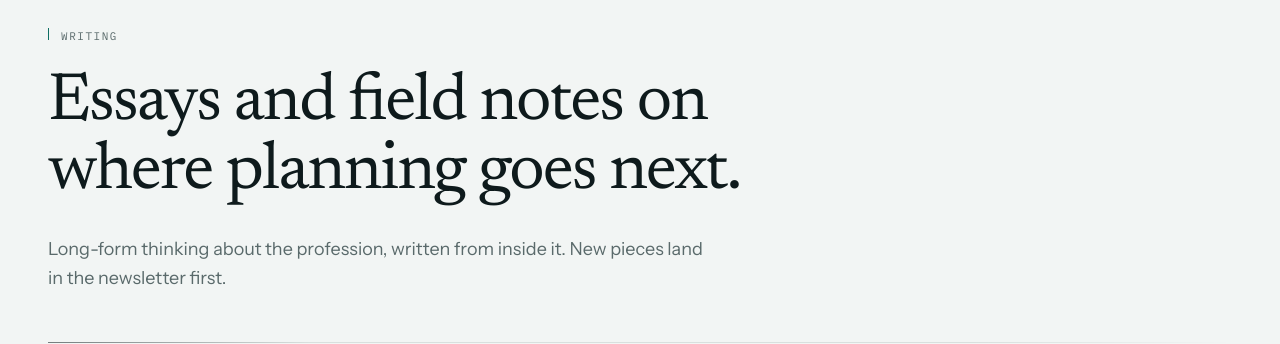
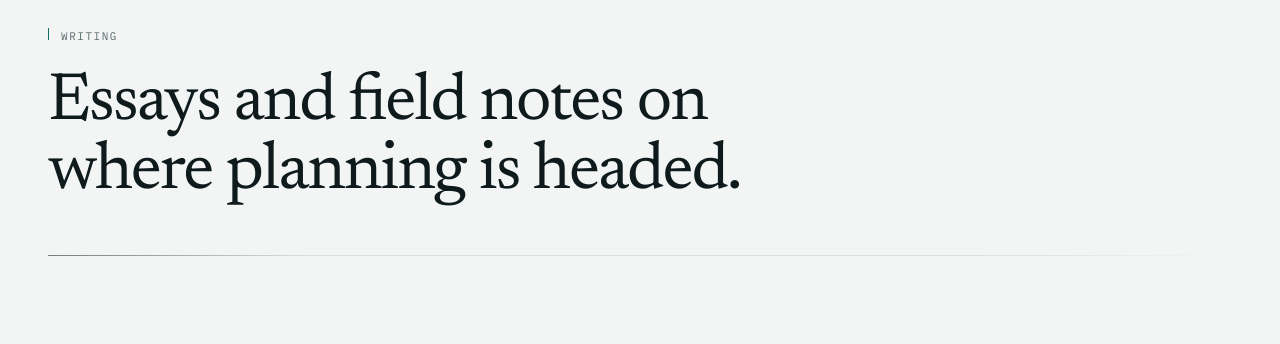
Before and after one commit to thefutureofplanning/The-Future-of-Planning, a Next.js app: page /articles in a window 1280 px wide. Shown: the part 145-489 px from the top of the page. Built offline with nearby package versions, Linux system fonts and the light colour scheme; no server answers.

Commit message:
Update Articles page header, remove lede paragraph

```diff
--- a/src/app/articles/page.tsx
+++ b/src/app/articles/page.tsx
@@ -30,8 +30,7 @@ export default function ArticlesPage({
     <>
       <PageHeader
         eyebrow="Writing"
-        title="Essays and field notes on where planning goes next."
-        lede="Long-form thinking about the profession, written from inside it. New pieces land in the newsletter first."
+        title="Essays and field notes on where planning is headed."
       />
 
       <Container className="pb-16 sm:pb-20">
```
